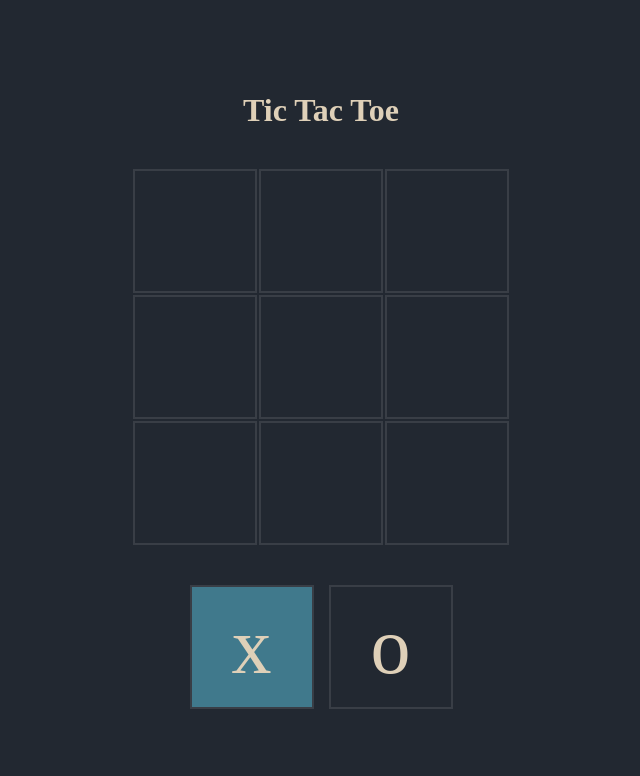
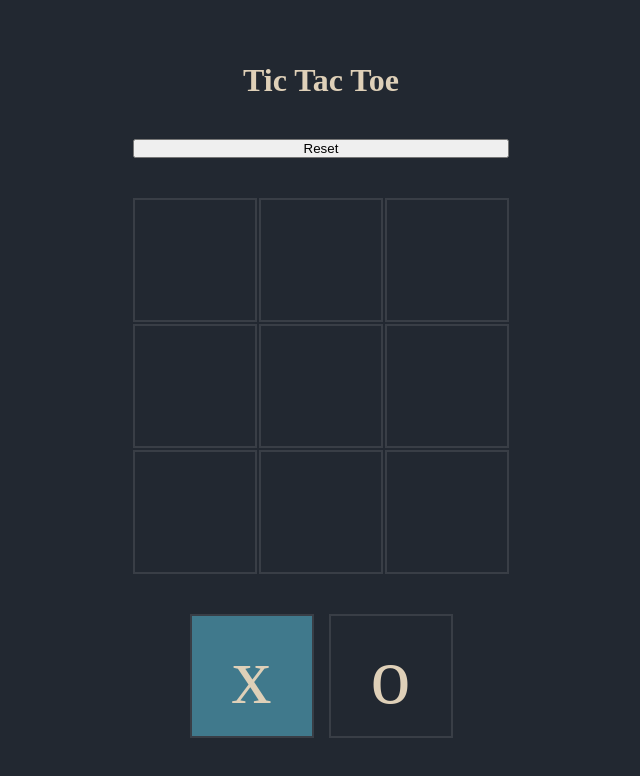
Before and after one commit to ivan-ceballos/react-mini-projects, a React (Vite) app in the folder 02-tic-tac-toe/: page / in a window 1280 px wide. Shown: the top 776 px of the page, without its empty margins (319-959 px from the left). Built offline with nearby package versions, Linux system fonts and the light colour scheme.

Commit message:
add reset game and move board.js to logic folder

```diff
--- a/02-tic-tac-toe/src/App.jsx
+++ b/02-tic-tac-toe/src/App.jsx
@@ -3,7 +3,7 @@ import './App.css'
 
 import { Square } from './components/Square'
 import { TURNS } from './utils/constants'
-import { evaluateBoard } from './utils/board'
+import { evaluateBoard } from './logic/board'
 
 function App() {
   const [board, setBoard] = useState(Array(9).fill(null))
@@ -29,9 +29,16 @@ function App() {
     if (newWinner !== null) setWinner(newWinner)
   }
 
+  const resetGame = () => {
+    setBoard(Array(9).fill(null))
+    setTurn(TURNS.X)
+    setWinner(null)
+  }
+
   return (
     <main className='board'>
       <h1>Tic Tac Toe</h1>
+      <button onClick={resetGame}>Reset</button>
       <section className='game'>
         {
           board.map((value, index) => {
--- a/02-tic-tac-toe/src/utils/board.js
+++ b/02-tic-tac-toe/src/logic/board.js
@@ -1,4 +1,4 @@
-import { WINNING_COMBOS } from "./constants"
+import { WINNING_COMBOS } from "../utils/constants.js"
 
 export const checkWinner = (boardToCheck) => {
   for (const combo of WINNING_COMBOS) {
```
